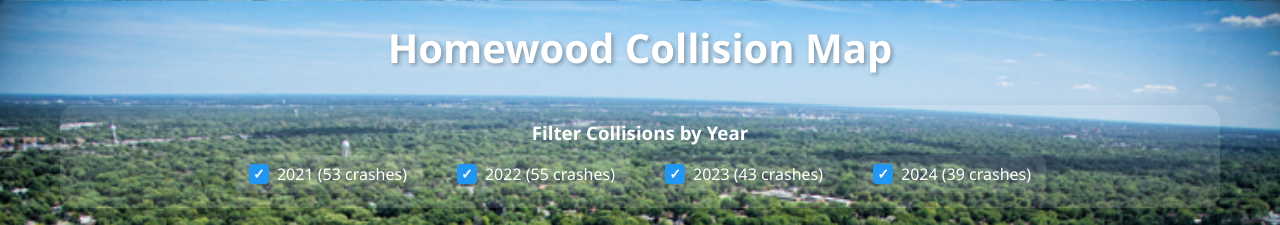
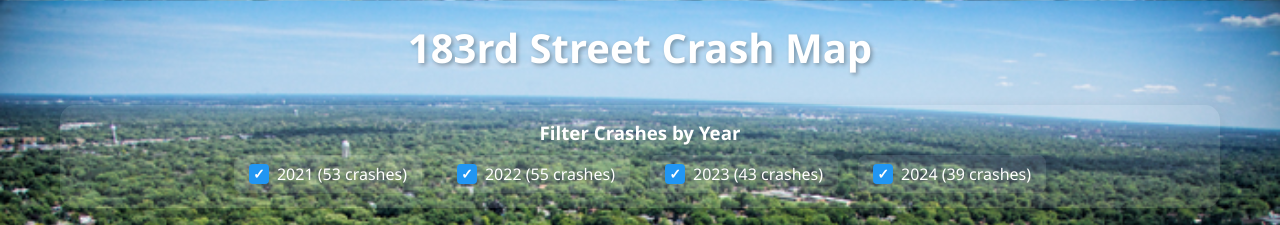
Before and after one commit to awikner/webmap, a plain HTML site: page index.html in a window 1280 px wide. Shown: the top 225 px of the page. Drawn offline with nearby package versions, Linux system fonts and the light colour scheme.

Commit message:
Changed collisions to crashes

```diff
--- a/index.html
+++ b/index.html
@@ -16,11 +16,11 @@
 <body>
     <div class="container">
         <header>
-            <h1>Homewood Collision Map</h1>
+            <h1>183rd Street Crash Map</h1>
         </header>
 
         <div class="year-filters">
-            <h3 style="color: white; margin-bottom: 10px; text-align: center;">Filter Collisions by Year</h3>
+            <h3 style="color: white; margin-bottom: 10px; text-align: center;">Filter Crashes by Year</h3>
             <div class="year-checkboxes">
                 <label class="year-checkbox-label">
                     <input type="checkbox" class="year-checkbox" data-year="2021" checked>
```
